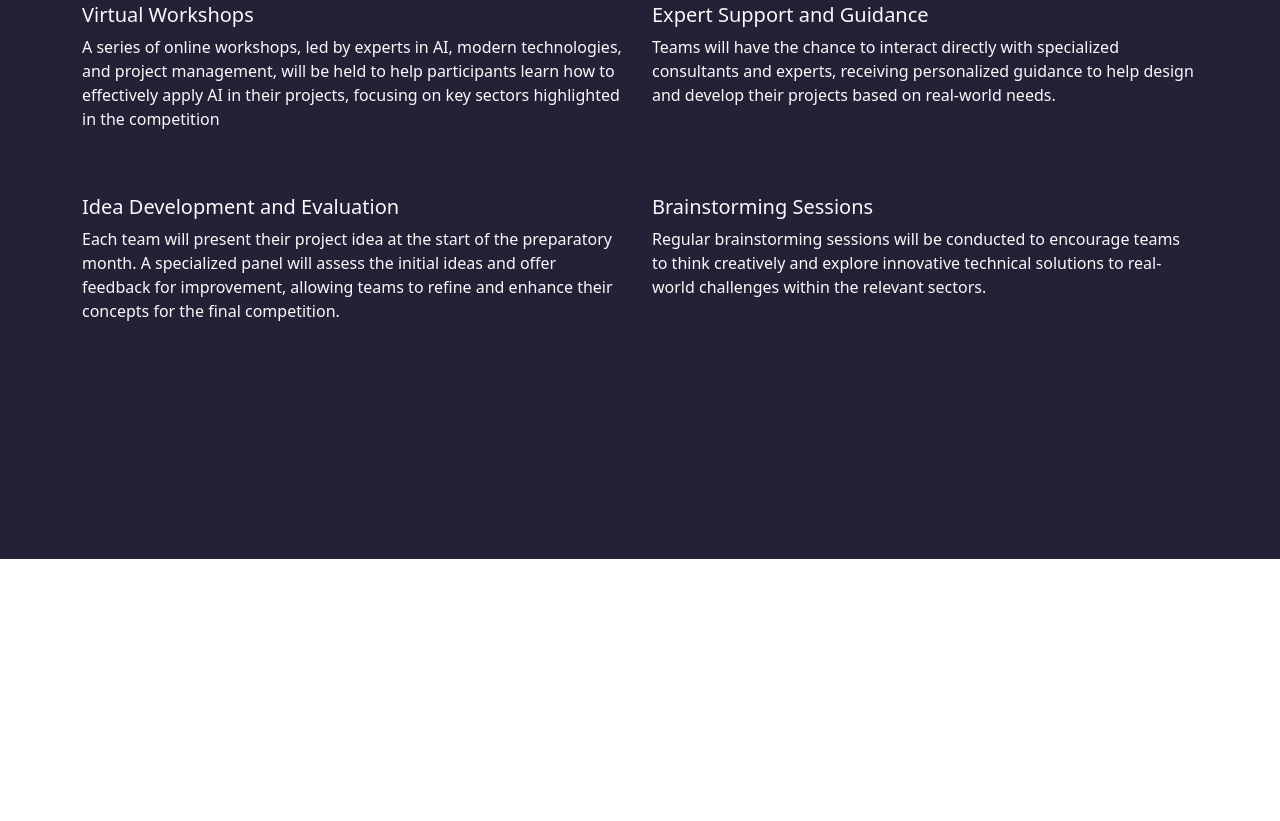
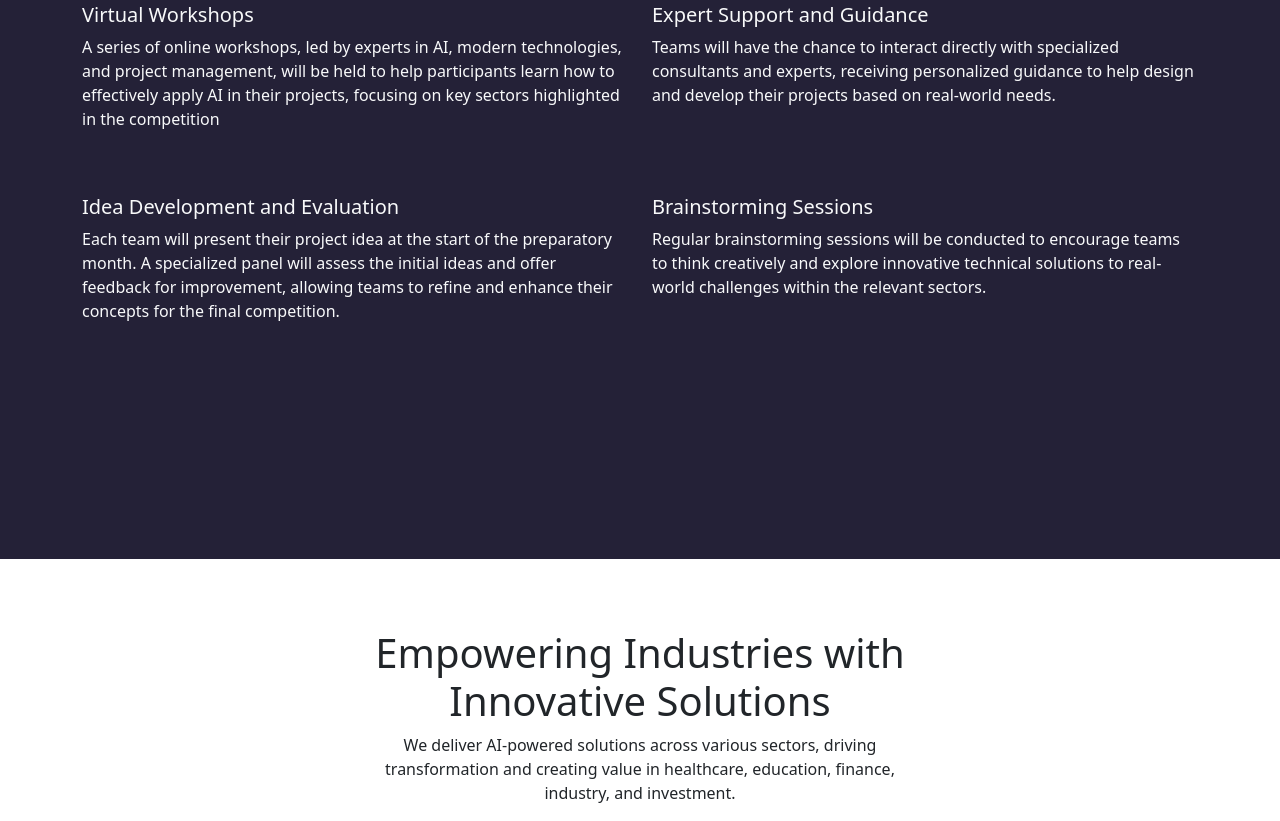
Before and after one commit to 4lujain/test, a plain HTML site: page webpage/index.html in a window 1280 px wide. Shown: the part 2425-3246 px from the top of the page. Before the commit the page ends 2984 px from the top, so only its background shows below. Drawn offline with nearby package versions, Linux system fonts and the light colour scheme.

Commit message:
add new section

```diff
--- a/webpage/index.html
+++ b/webpage/index.html
@@ -236,6 +236,15 @@
     </div>
     </div>
   </section>
+    <section>
+    <div class="justify-content-center align-items-center mt-7 d-flex">
+    <h1 class="text-center col-5">Empowering Industries with Innovative Solutions</h1>
+   </div>
+   <div class=" justify-content-center align-items-center  d-flex">
+    <p class="text-center col-5 fs-6 fw-light">We deliver AI-powered solutions across various sectors, driving transformation and creating value in healthcare, education, finance, industry, and investment.</p>
+   </div>
+  </section>
+  <section>
     <script src="https://cdn.jsdelivr.net/npm/bootstrap@5.0.2/dist/js/bootstrap.bundle.min.js"></script>
 
     <script>
```
